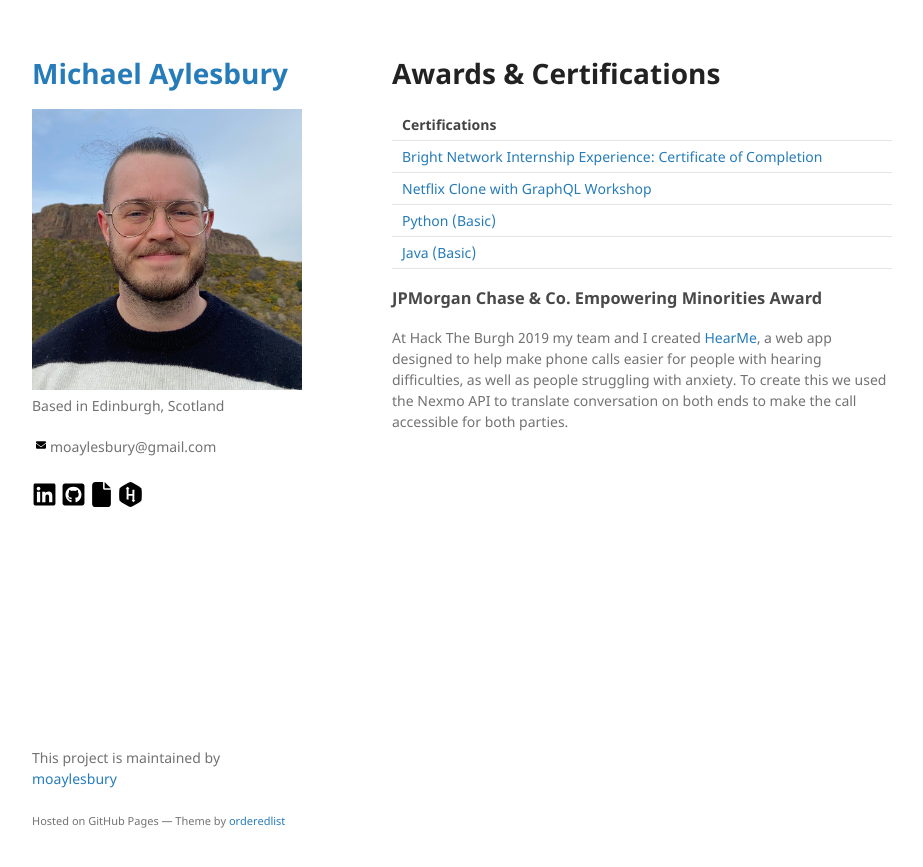
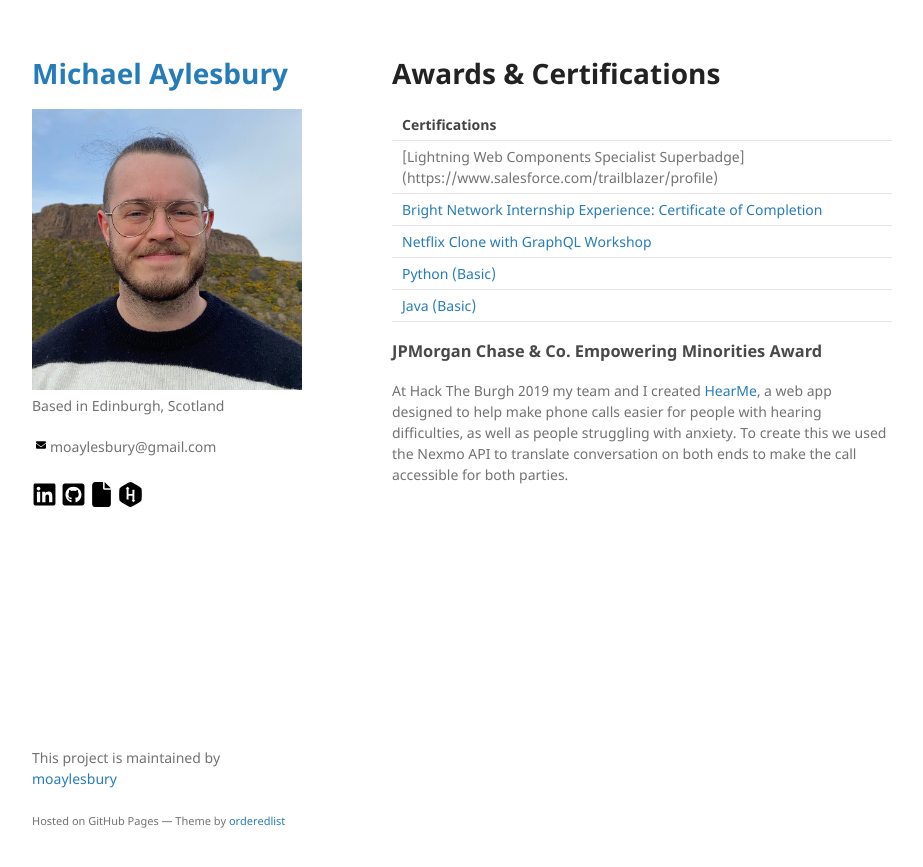
Before and after one commit to moaylesbury/michaelaylesbury.github.io, a Jekyll site: the page built from awards-and-certifications.md, in a window 1280 px wide. Shown: the top 867 px of the page, without its empty margins (178-1101 px from the left). Built offline with Jekyll 4.4.1, drawn with Linux system fonts in a browser that asks for light colours; our own code applies the rules of GitHub Pages for plain Markdown files.

Commit message:
Add superbadge

```diff
--- a/awards-and-certifications.md
+++ b/awards-and-certifications.md
@@ -6,6 +6,7 @@ layout: default
 
 | Certifications                                                   |
 |:------------------------------------------------------------|
+| [Lightning Web Components Specialist Superbadge] (https://www.salesforce.com/trailblazer/profile) |
 | [Bright Network Internship Experience: Certificate of Completion](https://www.brightnetwork.co.uk/certificates/internship-experience-uk-techn_ycf31rmiz7kw0p/)       |
 | [Netflix Clone with GraphQL Workshop](https://badgr.com/public/assertions/iqAuwki3Q8ie79yUvZgwHw)          |
 | [Python (Basic)](https://www.hackerrank.com/certificates/e30643b02cf6)          |
```
